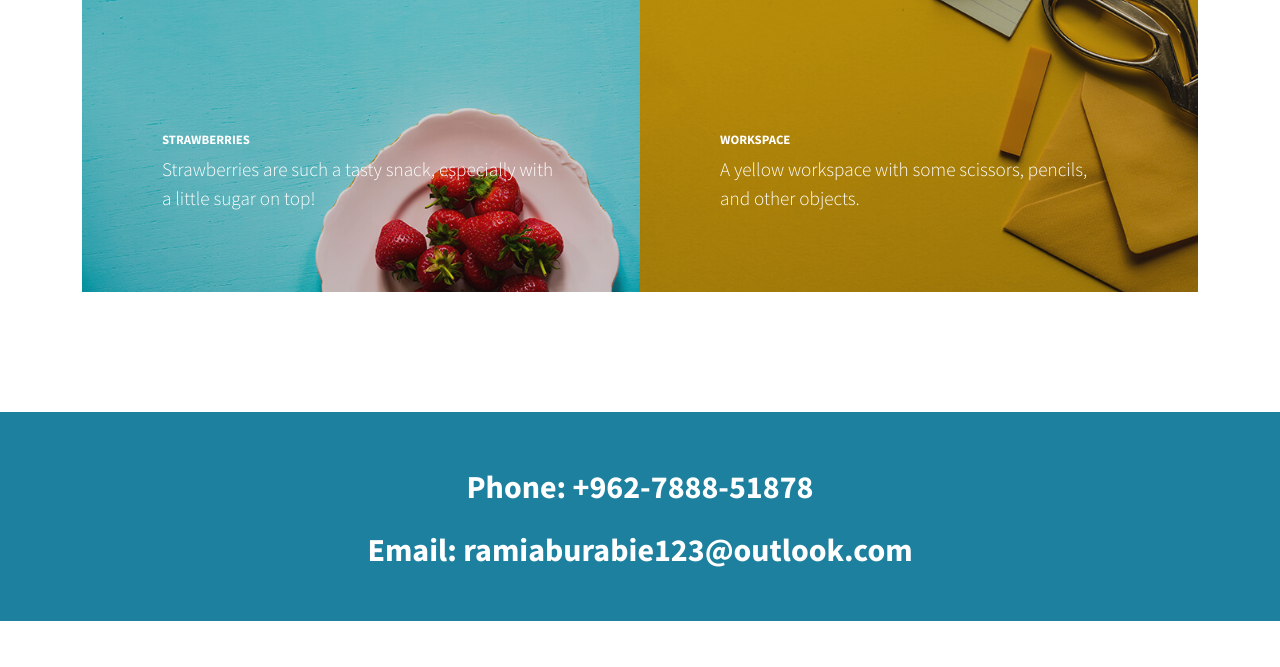
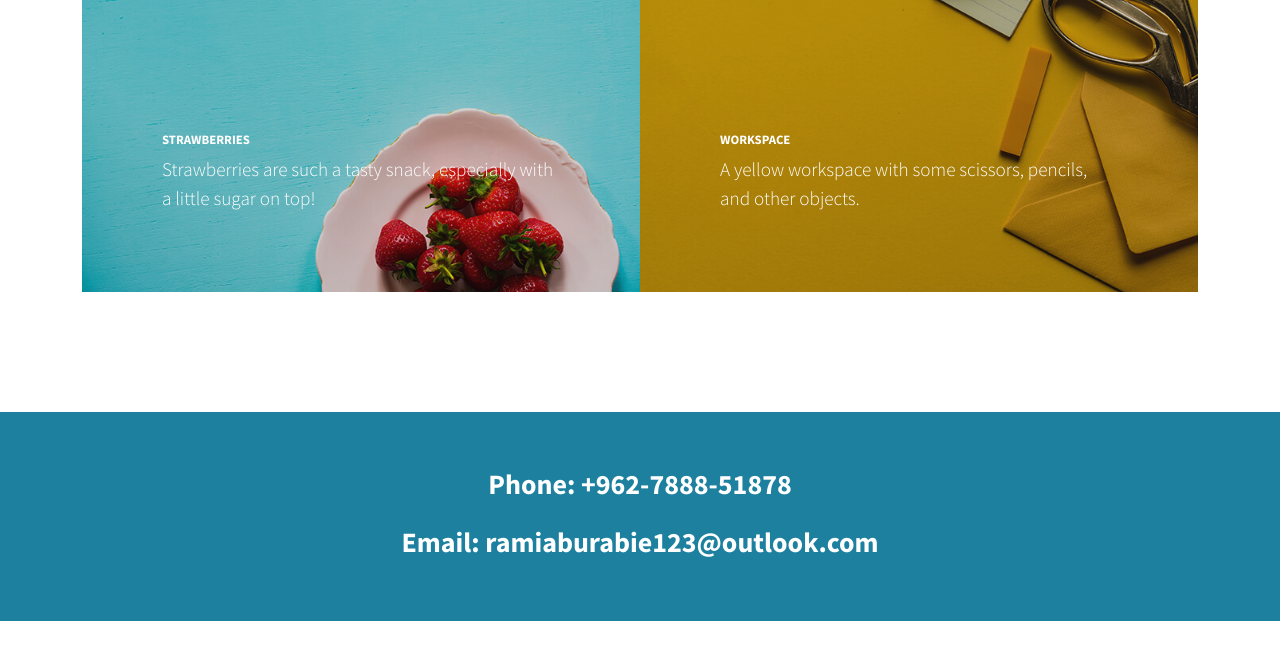
Before and after one commit to ramitawfiq/ramitawfiq.github.io, a plain HTML site: page index.html in a window 1280 px wide. Shown: the part 3256-3923 px from the top of the page. Drawn offline with Linux system fonts and the light colour scheme.

Commit message:
Update index.html

```diff
--- a/index.html
+++ b/index.html
@@ -243,7 +243,7 @@
       class="content-section bg-primary text-white"
       style="height: 208.792px; padding: 56px 0px; margin: 0px"
     >
-      <h2 class="mb-4" style="text-align: center">
+      <h3 class="mb-4" style="text-align: center">
         Phone:&nbsp;<a href="tel:962788851878"
           ><strong
             ><span style="color: rgb(255, 255, 255)"
@@ -251,8 +251,8 @@
             ></strong
           ></a
         >
-      </h2>
-      <h2 class="mb-4" style="text-align: center">
+      </h3>
+      <h3 class="mb-4" style="text-align: center">
         Email:&nbsp;<a href="mailto:ramiaburabie123@outlook.com"
           ><strong
             ><span style="color: rgb(255, 255, 255)"
@@ -260,7 +260,7 @@
             ></strong
           ></a
         >
-      </h2>
+      </h3>
       <div class="container text-center"></div>
     </section>
     <footer class="footer text-center" style="padding: 49px 0px; height: 201px">
```
